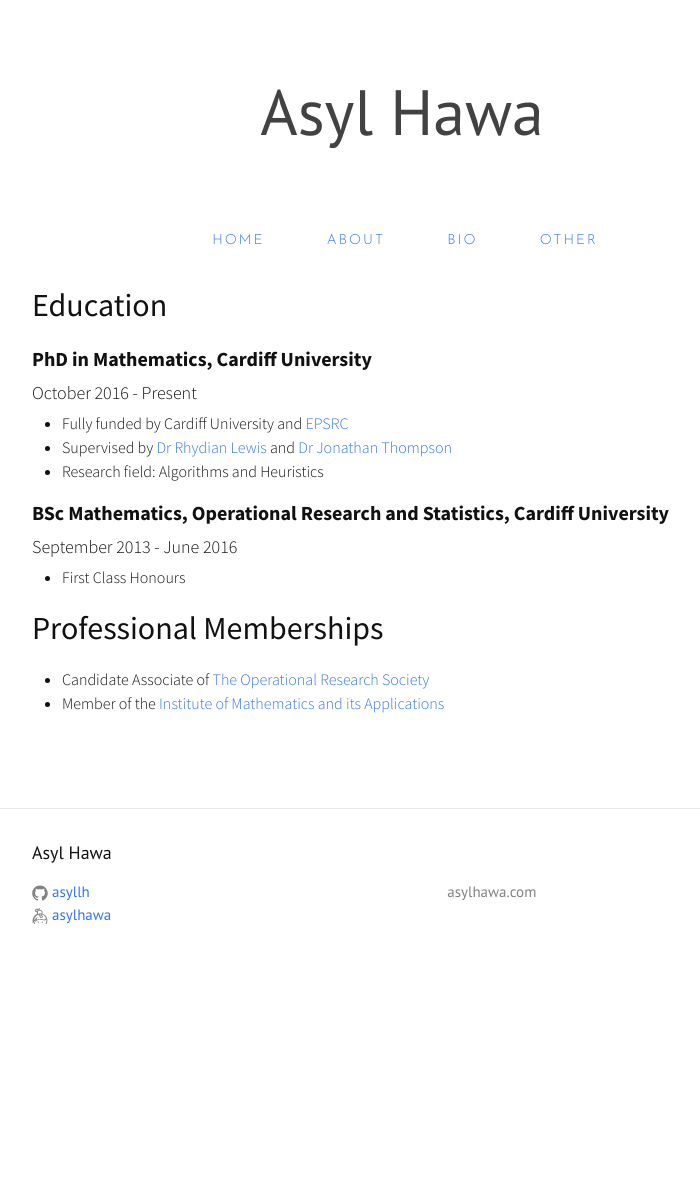
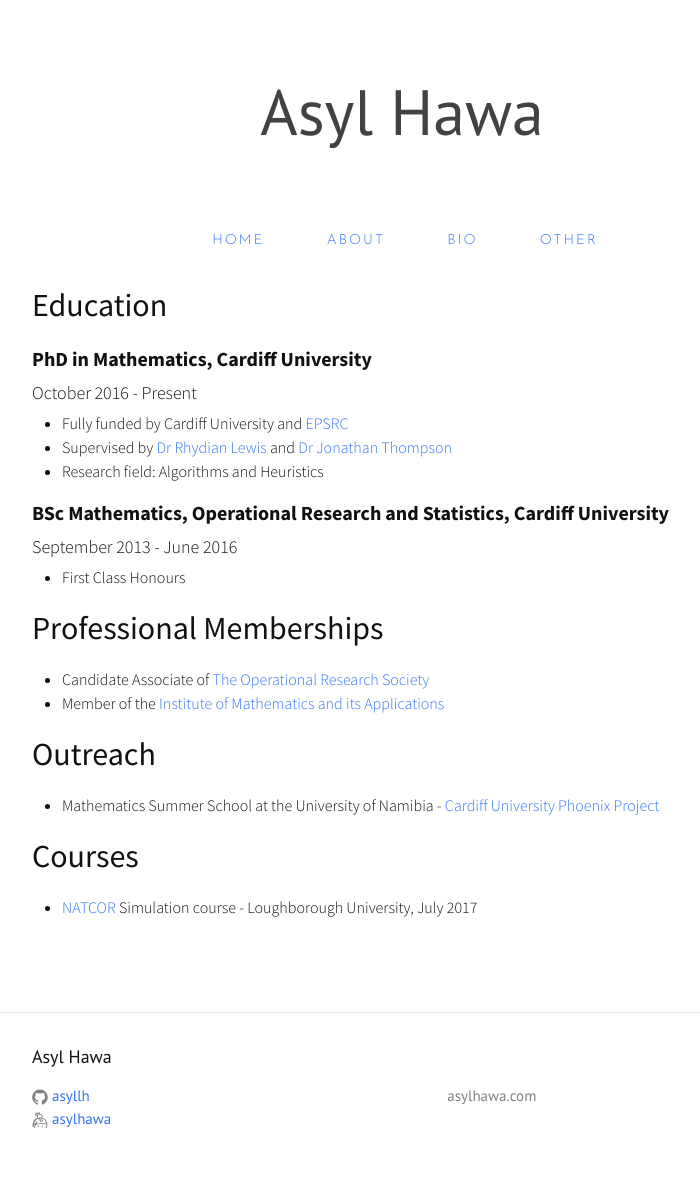
Before and after one commit to asyllh/asyllh.github.io, a Jekyll site: the page built from bio.md, in a window 1280 px wide. Shown: the whole page, without its empty margins (238-938 px from the left). Built offline with Jekyll 4.4.1, drawn with Linux system fonts in a browser that asks for light colours; nearby versions of some CDN libraries; before the commit the page ends 986 px from its top, so only the background shows below that.

Commit message:
added changes to information

```diff
--- a/bio.md
+++ b/bio.md
@@ -27,3 +27,11 @@ September 2013 - June 2016
 
 * Candidate Associate of [The Operational Research Society](https://www.theorsociety.com/)
 * Member of the [Institute of Mathematics and its Applications](https://ima.org.uk/)
+
+## Outreach
+
+* Mathematics Summer School at the University of Namibia - [Cardiff University Phoenix Project](http://www.cardiff.ac.uk/phoenix-project)
+
+## Courses
+
+* [NATCOR](http://www.natcor.ac.uk/) Simulation course - Loughborough University, July 2017
```
Also changed, not shown: about.md (+1 -1 lines).
